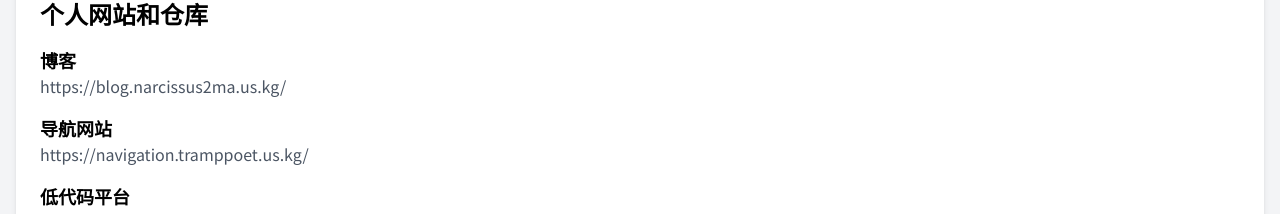
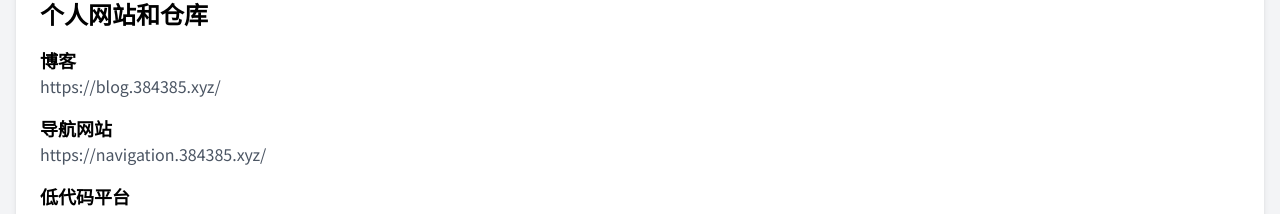
Before and after one commit to Narcissus-Ma/resume-site, a React (Vite) app: page / in a window 1280 px wide. Shown: the part 2946-3160 px from the top of the page. Built offline with nearby package versions, Linux system fonts and the light colour scheme.

Commit message:
feat: 更新网站地址

```diff
--- a/src/data/resumeData.js
+++ b/src/data/resumeData.js
@@ -140,11 +140,11 @@ export const resumeData = {
   website: [
     {
       name: "博客",
-      url: "https://blog.narcissus2ma.us.kg/",
+      url: "https://blog.384385.xyz/",
     },
     {
       name: "导航网站",
-      url: "https://navigation.tramppoet.us.kg/",
+      url: "https://navigation.384385.xyz/",
     },
     {
       name: "低代码平台",
```
